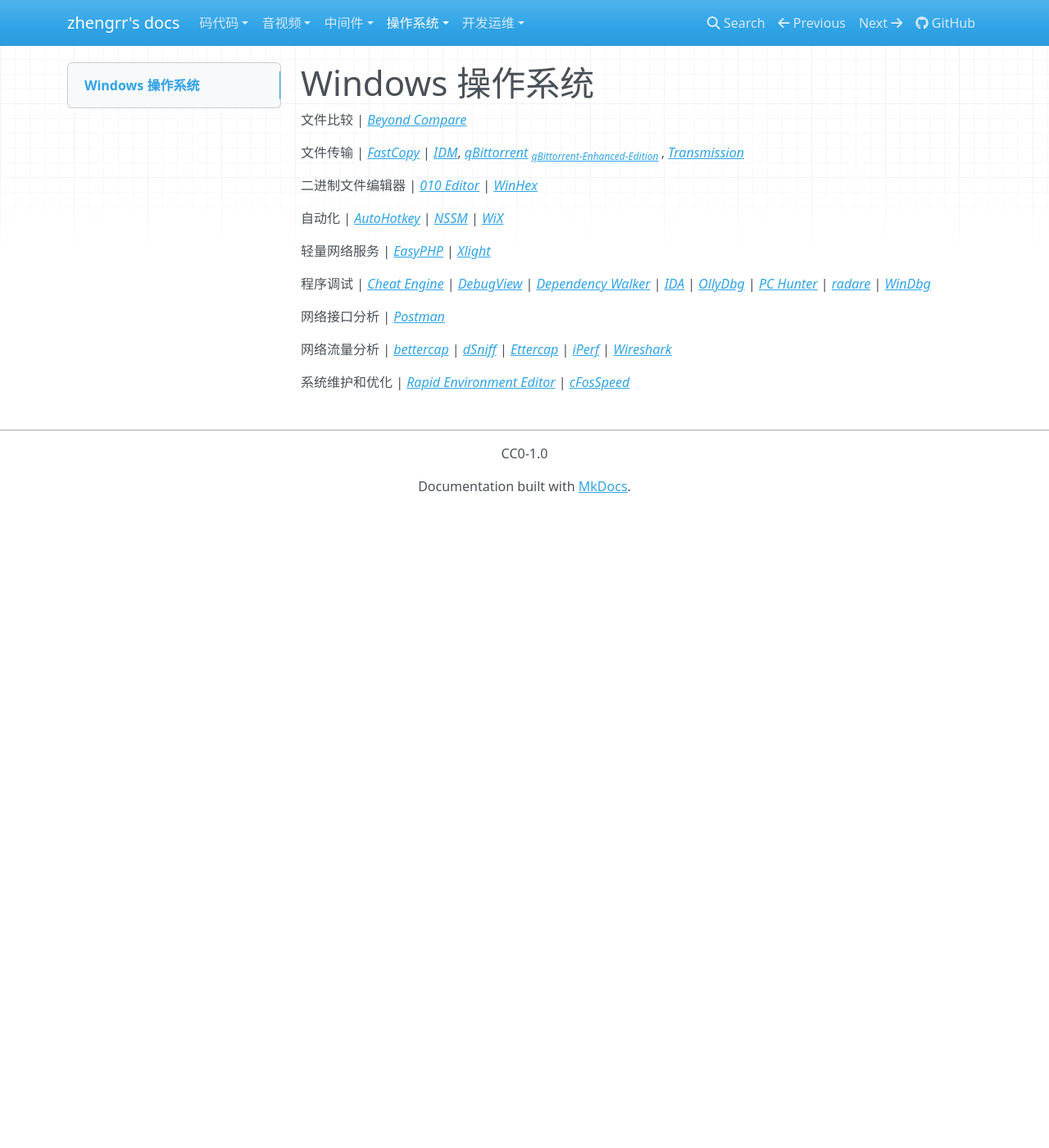
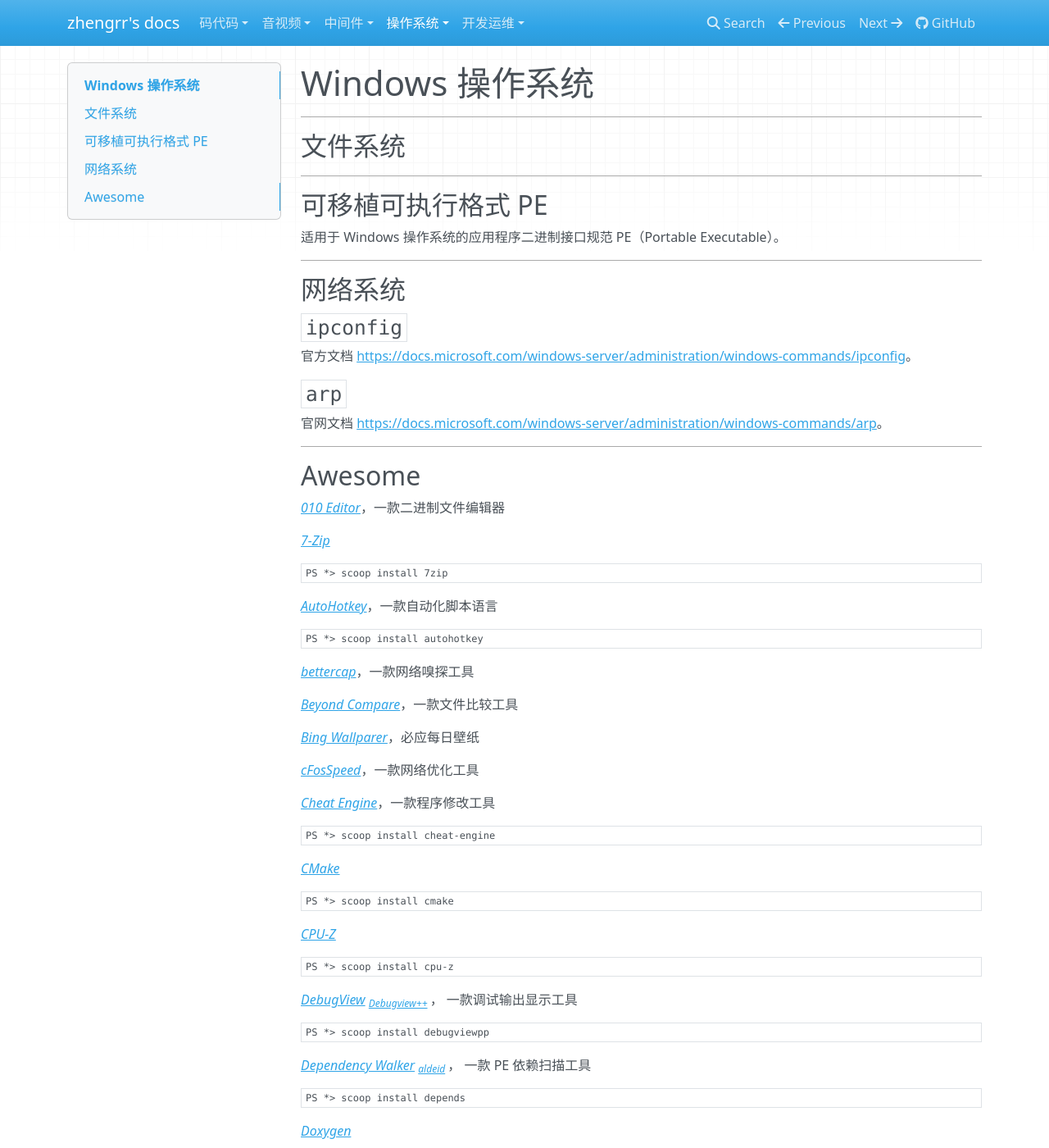
Before and after one commit to afoolsbag/afoolsbag.github.io, an MkDocs documentation site: the page built from docs/OS/Windows/Windows.md, in a window 1280 px wide and 1400 px high. Shown: the whole window at 82% size. Built offline with MkDocs 1.6.1, drawn with Linux system fonts in a browser that asks for light colours; nearby versions of some CDN libraries; some of the changed text lies outside the part shown.

Commit message:
docs: :monkey:

````diff
--- a/docs/OS/Windows/Windows.md
+++ b/docs/OS/Windows/Windows.md
@@ -1,48 +1,267 @@
 # Windows 操作系统
 
-文件比较
-| [*Beyond Compare*](https://scootersoftware.com/ "一款文件比较工具")
+___
+## 文件系统
 
-文件传输
-| [*FastCopy*](https://fastcopy.jp/ "一款快速复制工具")
-| [*IDM*](https://www.internetdownloadmanager.com/ "一款中心网络下载器"),
-  [*qBittorrent*](https://qbittorrent.org/ "一款对等网络下载器") <sub>
-      [*qBittorrent-Enhanced-Edition*](https://github.com/c0re100/qBittorrent-Enhanced-Edition) </sub>,
-  [*Transmission*](https://transmissionbt.com/ "一款对等网络下载器")
+___
+## 可移植可执行格式 PE
 
-二进制文件编辑器
-| [*010 Editor*](https://sweetscape.com/010editor/)
-| [*WinHex*](http://winhex.com/winhex/)
+适用于 Windows 操作系统的应用程序二进制接口规范 PE（Portable Executable）。
 
-自动化
-| [*AutoHotkey*](https://www.autohotkey.com/ "一款自动化脚本语言")
-| [*NSSM*](https://nssm.cc/ "一款服务维护工具")
-| [*WiX*](https://wixtoolset.org/ "一款安装包制作工具")
+___
+## 网络系统
 
-轻量网络服务
-| [*EasyPHP*](https://easyphp.org/ "一款轻量 Web 服务器")
-| [*Xlight*](https://xlightftpd.com/ "一款轻量 FTP 服务器")
+### `ipconfig`
 
-程序调试
-| [*Cheat Engine*](https://cheatengine.org/ "一款程序修改工具")
-| [*DebugView*](https://docs.microsoft.com/sysinternals/downloads/debugview "一款调试输出显示工具")
-| [*Dependency Walker*](http://dependencywalker.com "一款模块依赖扫描工具")
-| [*IDA*](https://hex-rays.com/products/ida/ "一款反汇编调试器")
-| [*OllyDbg*](http://ollydbg.de/ "一款反汇编调试器")
-| [*PC Hunter*](http://xuetr.com/ "一款杀毒辅助工具")
-| [*radare*](https://radare.org/ "一款反汇编调试器")
-| [*WinDbg*](http://windbg.org/ "一款调试器")
+官方文档 <https://docs.microsoft.com/windows-server/administration/windows-commands/ipconfig>。
 
-网络接口分析
-| [*Postman*](https://postman.com/ "一款 API 测试工具")
+### `arp`
 
-网络流量分析
-| [*bettercap*](https://bettercap.org/ "一款网络嗅探工具")
-| [*dSniff*](https://monkey.org/~dugsong/dsniff/ "一款网络嗅探工具")
-| [*Ettercap*](https://www.ettercap-project.org "一款网络嗅探工具")
-| [*iPerf*](https://iperf.fr/ "一款网速测试工具")
-| [*Wireshark*](https://wireshark.org/ "一款流量分析工具")
+官网文档 <https://docs.microsoft.com/windows-server/administration/windows-commands/arp>。
 
-系统维护和优化
-| [*Rapid Environment Editor*](https://rapidee.com/ "一款环境变量编辑器")
-| [*cFosSpeed*](https://cfos.de/ "一款网络优化工具")
+___
+## Awesome
+
+[*010 Editor*](https://sweetscape.com/010editor/)，一款二进制文件编辑器
+
+[*7-Zip*](https://www.7-zip.org/)
+
+```ps1
+PS *> scoop install 7zip
+```
+
+[*AutoHotkey*](https://www.autohotkey.com/)，一款自动化脚本语言
+
+```ps1
+PS *> scoop install autohotkey
+```
+
+[*bettercap*](https://bettercap.org/)，一款网络嗅探工具
+
+[*Beyond Compare*](https://scootersoftware.com/)，一款文件比较工具
+
+[*Bing Wallparer*](https://www.microsoft.com/en-us/bing/bing-wallpaper)，必应每日壁纸
+
+[*cFosSpeed*](https://cfos.de/)，一款网络优化工具
+
+[*Cheat Engine*](https://cheatengine.org/)，一款程序修改工具
+
+```ps1
+PS *> scoop install cheat-engine
+```
+
+[*CMake*](https://cmake.org/)
+
+```ps1
+PS *> scoop install cmake
+```
+
+[*CPU-Z*](https://www.cpuid.com/softwares/cpu-z.html)
+
+```ps1
+PS *> scoop install cpu-z
+```
+
+[*DebugView*](https://docs.microsoft.com/sysinternals/downloads/debugview) <sub>
+    [*Debugview++*](https://github.com/CobaltFusion/DebugViewPP) </sub>，
+一款调试输出显示工具
+
+```ps1
+PS *> scoop install debugviewpp
+```
+
+[*Dependency Walker*](http://dependencywalker.com/) <sub>
+      [*aldeid*](https://www.aldeid.com/wiki/Dependency-Walker) </sub>，
+一款 PE 依赖扫描工具
+
+```ps1
+PS *> scoop install depends
+```
+
+[*Doxygen*](https://doxygen.nl/)
+
+```ps1
+PS *> scoop install doxygen
+```
+
+[*dSniff*](https://monkey.org/~dugsong/dsniff/)，一款网络嗅探工具
+
+[*EasyPHP*](https://easyphp.org/)，一款轻量 Web 服务器
+
+[*Emacs*](https://www.gnu.org/software/emacs/)，一款文本编辑器
+
+```ps1
+PS *> scoop install emacs
+```
+
+[*Ettercap*](https://www.ettercap-project.org)，一款网络嗅探工具
+
+[*Exeinfo PE*](http://exeinfo.xn.pl/) <sub>
+    [*aldeid*](https://www.aldeid.com/wiki/Exeinfo-PE) </sub>，
+一款 PE 查壳工具
+
+[*Explorer Suite*](https://ntcore.com/?page_id=388)（CFF Explorer、PE Detective、Task Explorer） <sub>
+    [*aldeid*](https://www.aldeid.com/wiki/Explorer-Suite) </sub>，
+一款 PE 编辑套件
+
+[*FastCopy*](https://fastcopy.jp/)，一款快速复制工具
+
+```ps1
+PS *> scoop install fastcopy
+```
+
+[*foobar2000*](https://www.foobar2000.org/)，一款音乐播放器
+
+```ps1
+PS *> scoop install foobar2000
+```
+
+[*GPU-Z*](https://www.techpowerup.com/download/techpowerup-gpu-z/)
+
+```ps1
+PS *> scoop install gpu-z
+```
+
+[*Graphviz*](https://graphviz.org/)
+
+```ps1
+PS *> scoop install graphviz
+```
+
+[*IDA*](https://hex-rays.com/products/ida/)，一款反汇编调试器
+
+[*IDM*](https://www.internetdownloadmanager.com/)，一款中心网络下载器
+
+[*iPerf*](https://iperf.fr/)，一款网速测试工具
+
+```ps1
+PS *> scoop install iperf3
+```
+
+[*Iris*](https://iristech.co/)，一款屏幕光调节工具，以缓解眼部疲劳
+
+LoadPE <sub>
+    [*aldeid*](https://www.aldeid.com/wiki/LordPE) </sub>，
+一款 PE32 修复工具
+
+[*MPC-BE*](https://mpc-be.org/)
+
+```ps1
+PS *> scoop install mpc-be
+```
+
+[*MPC-HC*](https://mpc-hc.org/) <sub>
+    [*MPC-HC-Fork*](https://github.com/clsid2/mpc-hc) </sub>，
+
+```ps1
+PS *> scoop install mpc-hc-fork
+```
+
+[*NSSM*](https://nssm.cc/)，一款服务维护工具
+
+```ps1
+PS *> scoop install nssm
+```
+
+[*OllyDbg*](http://ollydbg.de/)，一款反汇编调试器
+
+[*PC Hunter*](http://xuetr.com/)，一款杀毒辅助工具
+
+PEiD <sub>
+    [*aldeid*](https://www.aldeid.com/wiki/PEiD) </sub>，
+一款 PE32 查壳工具
+
+[*PCI-Z*](https://www.pci-z.com/)
+
+```ps1
+PS *> scoop install pci-z
+```
+
+[*PlantUML*](https://plantuml.com/)
+
+```ps1
+PS *> scoop install plantuml
+```
+
+[*Postman*](https://postman.com/)，一款 HTTP API 测试工具
+
+```ps1
+PS *> scoop install postman
+```
+
+[*PotPlayer*](https://potplayer.daum.net/)
+
+```ps1
+PS *> scoop install potplayer
+```
+
+[*qBittorrent*](https://qbittorrent.org/) <sub>
+    [*qBittorrent-Enhanced-Edition*](https://github.com/c0re100/qBittorrent-Enhanced-Edition) </sub>，
+一款对等网络下载器
+
+```ps1
+PS *> scoop install qbittorrent
+```
+
+[*radare*](https://radare.org/)，一款反汇编调试器
+
+```ps1
+PS *> scoop install radare2
+```
+
+[*Rapid Environment Editor*](https://rapidee.com/)，一款环境变量编辑器
+
+```ps1
+PS *> scoop install rapidee
+```
+
+[*Resource Hacker*](http://angusj.com/resourcehacker/) <sub>
+    [*aldeid*](https://www.aldeid.com/wiki/ResourceHacker) </sub>，
+一款 PE 资源编辑工具
+
+[*SSD-Z*](http://aezay.dk/aezay/ssdz/)
+
+```ps1
+PS *> scoop install ssd-z
+```
+
+[*Transmission*](https://transmissionbt.com/)，一款对等网络下载器
+
+```ps1
+PS *> scoop install transmission
+```
+
+[*Vim*](https://www.vim.org/)，一款文本编辑器
+
+```ps1
+PS *> scoop install vim
+```
+
+[*Visual Studio Code*](https://code.visualstudio.com/)，一款文本编辑器
+
+```ps1
+PS *> scoop install vscode
+```
+
+[*VLC media player*](https://www.videolan.org/vlc/)
+
+```ps1
+PS *> scoop install vlc
+```
+
+[*WinDbg*](http://windbg.org/)，一款调试器
+
+[*WinHex*](http://winhex.com/winhex/)，一款二进制文件编辑器
+
+[*Wireshark*](https://wireshark.org/)，一款流量分析工具
+
+```ps1
+PS *> scoop install wireshark
+```
+
+[*WiX*](https://wixtoolset.org/)，一款安装包制作工具
+
+```ps1
+PS *> scoop install wixtoolset
+```
+[*Xlight*](https://xlightftpd.com/)，一款轻量 FTP 服务器
--- a/mkdocs.yml
+++ b/mkdocs.yml
@@ -31,13 +31,9 @@ nav:
         - OS/OS.md
         - Windows:
             - OS/Windows/Windows.md
-            - OS/Windows/PE.md
+            - OS/Windows/Scoop & Chocolatey.md
             - OS/Windows/Cmder.md
             - OS/Windows/Cheat Engine.md
-            - OS/Windows/arp.md
-            - OS/Windows/choco.md
-            - OS/Windows/ipconfig.md
-            - OS/Windows/scoop.md
         - GNU/Linux:
             - OS/Linux/Linux.md
             - OS/Linux/ELF.md
````
Also changed, not shown: docs/OS/Windows/Cmder.md (+13 -0 lines), docs/OS/Windows/PE.md (deleted, +0 -22 lines), docs/OS/Windows/Scoop & Chocolatey.md (added, +105 -0 lines), docs/OS/Windows/arp.md (deleted, +0 -19 lines), docs/OS/Windows/choco.md (deleted, +0 -5 lines), docs/OS/Windows/ipconfig.md (deleted, +0 -1 lines), docs/OS/Windows/scoop.md (deleted, +0 -5 lines).
